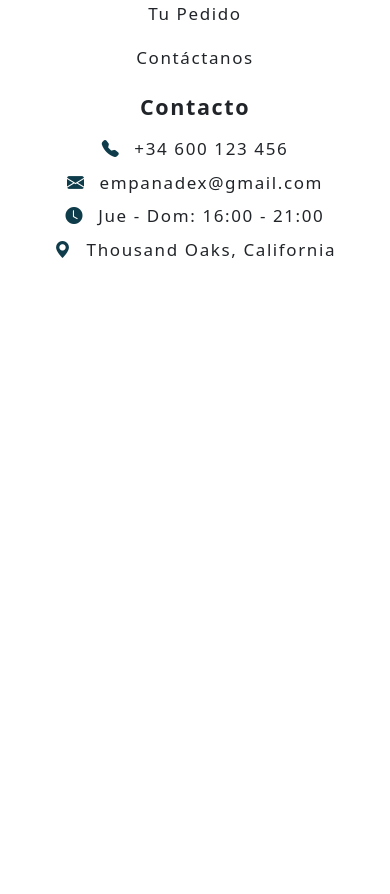
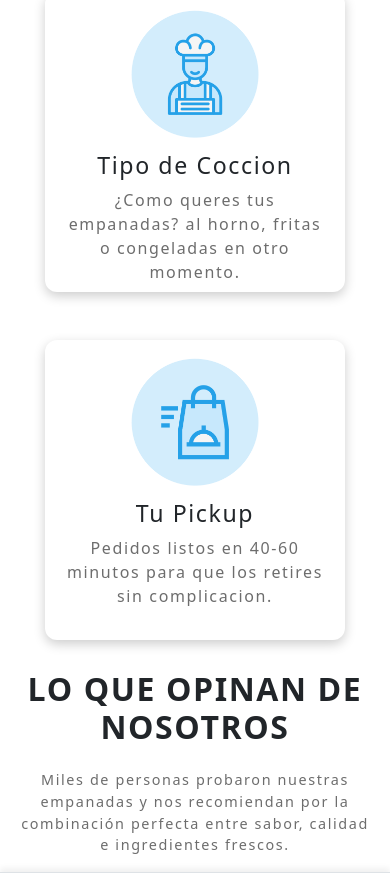
Before and after one commit to violetaatkinson/EmpanadEx, a plain HTML site: page index.html in a window 390 px wide. Shown: the part 1066-1960 px from the top of the page. Before the commit the page ends 1360 px from the top, so only its background shows below. Drawn offline with nearby package versions, Linux system fonts and the light colour scheme.

Commit message:
mas de index

```diff
--- a/css/styles.css
+++ b/css/styles.css
@@ -133,6 +133,50 @@ h1 h2 {
     background-color: #2f6bff;
     box-shadow: 0 4px 10px rgba(47, 128, 199, 0.4);
     color: #fff;
+}
+
+.index-card {
+    width: 350px;
+    height: 350px;
+    display: flex;
+    flex-direction: column;
+    align-items: center;
+    justify-content: space-between;
+    background: #fff;
+    border-radius: 12px;
+    box-shadow: 0 4px 12px rgba(0, 0, 0, 0.2);
+    transition: transform 0.3s ease, box-shadow 0.3s ease;
+    padding: 1rem;
+}
+
+.index-cards {
+    display: flex;
+    flex-direction: row;
+    align-items: center;
+    justify-content: center;
+    gap: 4rem;
+}
+
+.index-card-img {
+    margin-top: 0.3rem;
+    width: 160px;
+    object-fit: contain;
+}
+
+
+.index-body {
+    text-align: center;
+}
+
+.index-title {
+    margin-bottom: 0.9rem;
+}
+
+.index-subtitle {
+    color: rgb(109, 109, 109);
+    font-size: 400;
+    font-size: 1rem;
+    margin-bottom: 1rem;
 }
 
 
@@ -463,7 +507,7 @@ h1 h2 {
     flex: 1;
     display: flex;
     flex-direction: column;
-     gap: 3.3rem;
+    gap: 3.3rem;
 }
 
 .form-title {
@@ -769,7 +813,7 @@ button.custom-btn {
 
     .title-paragraph {
         font-size: 0.9rem;
-        padding: 0px 5px;
+        padding: 0px 15px;
     }
 
     .hero-buttons {
@@ -821,7 +865,7 @@ button.custom-btn {
         display: grid !important;
         grid-template-columns: 1fr !important;
         gap: 3rem;
-        padding: 3rem;
+        padding: 2rem;
     }
 
     /*----- carrito -----------*/
@@ -878,6 +922,10 @@ button.custom-btn {
 
     .mobile-break {
         display: inline;
+    }
+
+    .no-show {
+        display: none;
     }
 
     .space-aire {
@@ -972,6 +1020,32 @@ button.custom-btn {
     .muted {
         font-size: 0.8rem;
     }
+
+    .index-cards {
+        display: flex;
+        flex-direction: column;
+        align-items: center;
+        justify-content: center;
+        gap: 3rem;
+    }
+
+    .index-card {
+        width: 300px;
+        height: 300px;
+    }
+
+    .index-title {
+        margin-bottom: 0.5rem;
+    }
+
+
+    .index-card-img {
+        margin-top: 0.1rem;
+        margin-bottom: 0.8rem;
+        width: 130px;
+        object-fit: contain;
+    }
+
 
 
 }
@@ -1126,7 +1200,7 @@ button.custom-btn {
         padding: 1rem 1.5rem;
     }
 
-       .contact-container {
+    .contact-container {
         display: flex;
         flex-direction: row;
         justify-content: space-between;
@@ -1141,7 +1215,7 @@ button.custom-btn {
         flex: 2;
         max-width: 650px;
         padding: 2rem;
-        box-shadow: 2px 2px 10px rgba(47,128,199,0.4);
+        box-shadow: 2px 2px 10px rgba(47, 128, 199, 0.4);
         border-radius: 10px;
         background-color: #fff;
         display: flex;
@@ -1169,7 +1243,7 @@ button.custom-btn {
         flex-direction: column;
         align-items: center;
         text-align: center;
-        box-shadow: 2px 2px 10px rgba(47,128,199,0.4);
+        box-shadow: 2px 2px 10px rgba(47, 128, 199, 0.4);
         border-radius: 10px;
         background-color: #fff;
     }
--- a/index.html
+++ b/index.html
@@ -60,7 +60,7 @@
 						id="navbarNav"
 					>
 						<ul
-							class="navbar-nav d-flex flex-column flex-lg-row gap-3  align-items-start align-items-lg-center"
+							class="navbar-nav d-flex flex-column flex-lg-row gap-3 align-items-start align-items-lg-center"
 						>
 							<li class="nav-item">
 								<a class="nav-link" href="./pages/carta.html"
@@ -122,7 +122,8 @@
 				<h2 class="title-title">¿Por qué elegir EmpanadEx?</h2>
 				<p class="title-paragraph">
 					EmpanadEx se destaca por empanadas con masa casera, ingredientes
-					seleccionados <br> y un nivel de calidad que marca la diferencia
+					seleccionados <br class="no-show"/>
+					y un nivel de calidad que marca la diferencia
 				</p>
 			</div>
 		</section>
@@ -130,7 +131,46 @@
 		<!-- Aire Espacio -->
 		<div class="space-aire"></div>
 
+		<!-- Porque EmpanadEX -->
+		<section class="index-cards">
+			<div class="index-card">
+				<img src="./images/brocoli.png" alt="icono-vegetales" class="index-card-img">
+				<div class="index-body">
+					<h3 class="index-title">Ingredientes Frescos</h3>
+					<p class="index-subtitle">Solo utilizamos los mejores ingredientes seleccionados, comprados frescos cada día.</p>
+				</div>
+			</div>
+			<div class="index-card">
+				<img src="./images/chef.png" alt="coccion" class="index-card-img">
+				<div class="index-body">
+					<h3 class="index-title">Tipo de Coccion</h3>
+					<p class="index-subtitle"> ¿Como queres tus empanadas? al horno, fritas  o congeladas en otro momento.</p>
+				</div>
+			</div>
+			<div class="index-card">
+				<img src="./images/entrega-de-comida.png" alt="Pickup" class="index-card-img">
+				<div class="index-body">
+					<h3 class="index-title"> Tu Pickup</h3>
+					<p class="index-subtitle">Pedidos listos en 40-60 minutos para que los retires sin complicacion.</p>
+				</div>
+			</div>
+		</section>
 
+		<!-- Aire Espacio -->
+		<div class="space-aire"></div>
+
+
+
+		<!-- Important Title  -->
+
+		<section class="title">
+			<div class="title-container">
+				<h2 class="title-title">Lo que opinan de nosotros</h2>
+				<p class="title-paragraph">
+					Miles de personas probaron nuestras empanadas y nos recomiendan<br class="no-show"/> por la combinación perfecta entre sabor, calidad e ingredientes frescos.
+				</p>
+			</div>
+		</section>
 
 		<!-- Footer -->
 		<footer class="border-top py-4 p-3 position-relative" id="footer">
@@ -173,7 +213,7 @@
 									>Personalízala</a
 								>
 							</li>
-							<li class="mb-2"  id="carrito">
+							<li class="mb-2" id="carrito">
 								<a
 									href="./pages/carrito.html"
 									class="text-decoration-none d-block text-body"
```
Also changed, not shown: images/brocoli.png (added), images/chef.png (added), images/entrega-de-comida.png (added).
